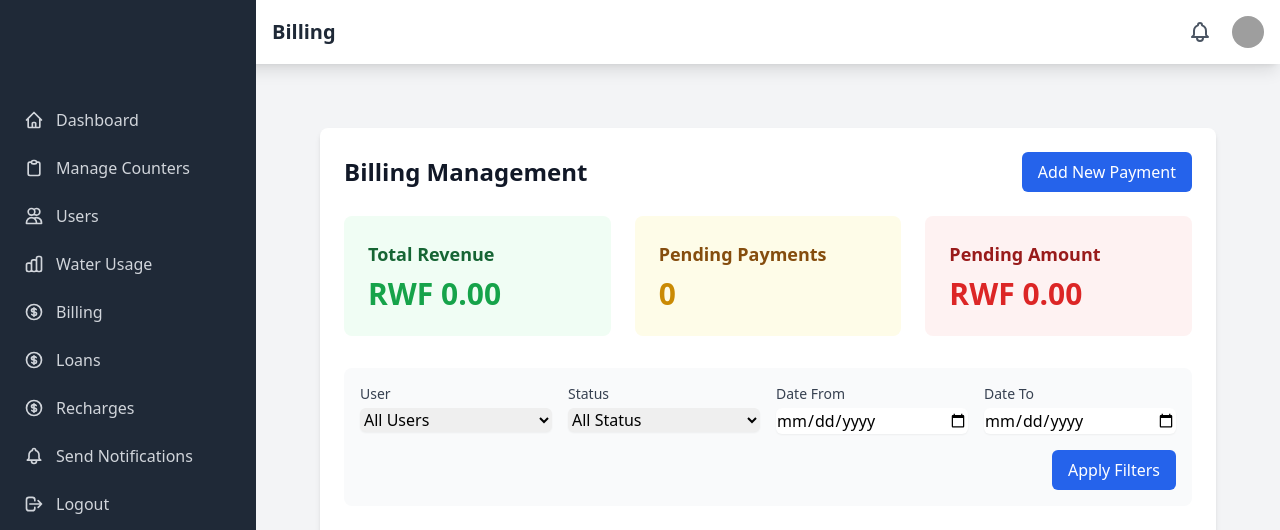
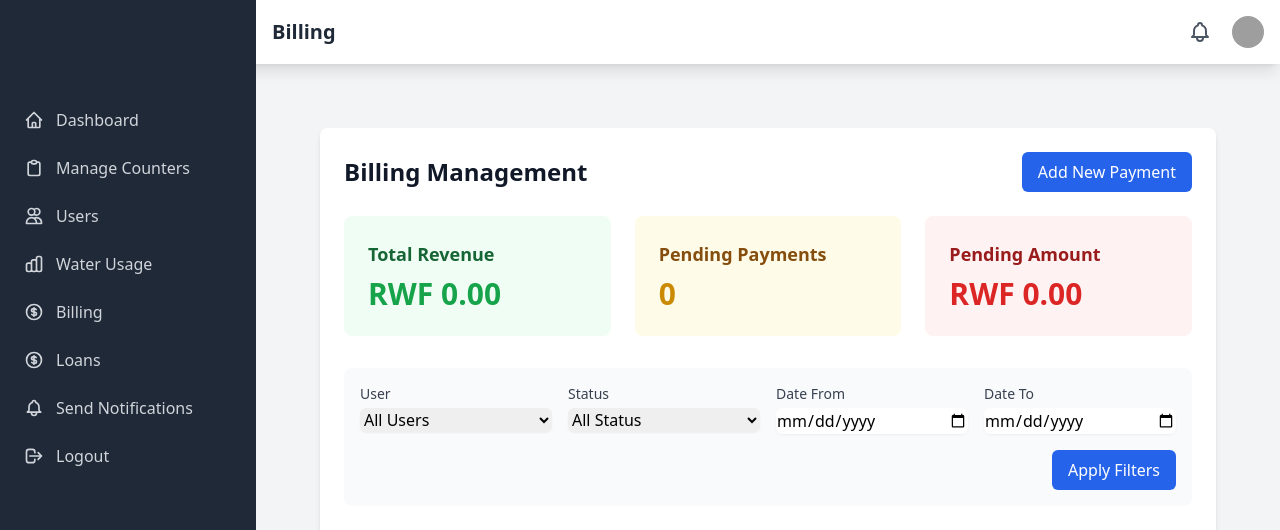
Before and after one commit to nathanael250/advanced_water_meter, a Flask app: page /admin/billing in a window 1280 px wide. Shown: the top 530 px of the page. Run offline with Flask 3, Linux system fonts and the light colour scheme; the visitor is signed in with stand-in values (Sample User, id 1); data comes from the database, SQL or seed files in the repository; data that the repository does not hold is empty; some libraries are stand-ins or nearby versions; grey boxes are pictures that could not be loaded.

Commit message:
remove recharge on admin

```diff
--- a/templates/shared/base.html
+++ b/templates/shared/base.html
@@ -105,14 +105,14 @@
                 Loans
             </a>
 
-            <a href="{{ url_for('admin_recharges') }}" class="flex items-center px-6 py-3 text-gray-300 hover:bg-gray-700">
+            <!-- <a href="{{ url_for('admin_recharges') }}" class="flex items-center px-6 py-3 text-gray-300 hover:bg-gray-700">
                 <svg class="w-5 h-5 mr-3" fill="none" stroke="currentColor" viewBox="0 0 24 24">
                     <path stroke-linecap="round" stroke-linejoin="round" stroke-width="2"
                         d="M12 8c-1.657 0-3 .895-3 2s1.343 2 3 2 3 .895 3 2-1.343 2-3 2m0-8c1.11 0 2.08.402 2.599 1M12 8V7m0 1v8m0 0v1m0-1c-1.11 0-2.08-.402-2.599-1M21 12a9 9 0 11-18 0 9 9 0 0118 0z">
                     </path>
                 </svg>
                 Recharges
-            </a>
+            </a> -->
 
             <a href="{{ url_for('admin_send_notification') }}"
                 class="flex items-center px-6 py-3 text-gray-300 hover:bg-gray-700">
```
